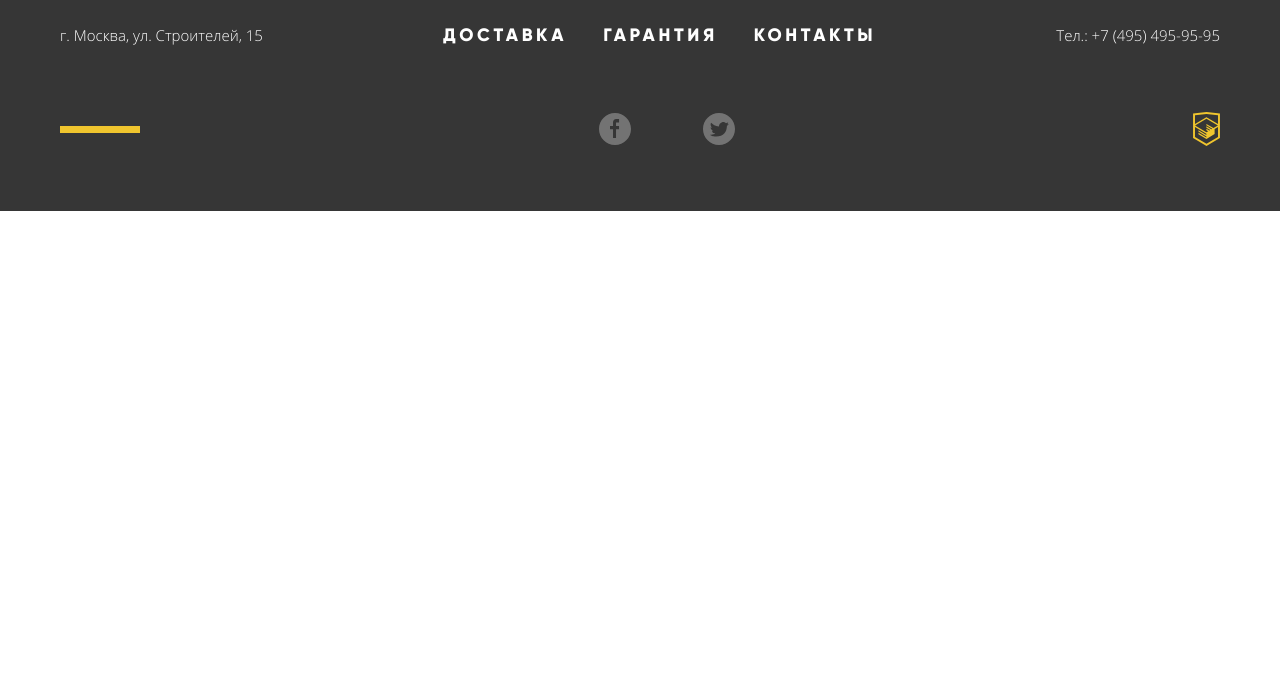
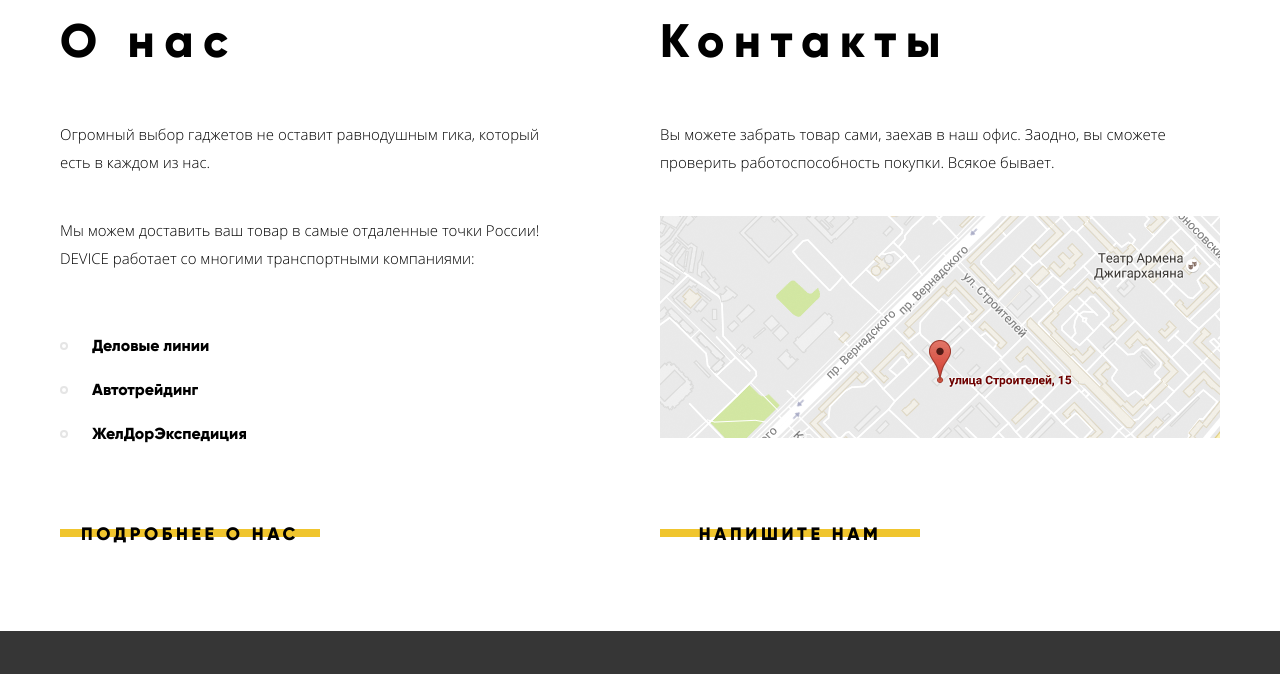
Before and after one commit to 1maximsafronov/32787-device-26, a website: page src/index.html in a window 1280 px wide. Shown: the part 792-1466 px from the top of the page. Before the commit the page ends 1003 px from the top, so only its background shows below. Drawn offline with nearby package versions, Linux system fonts and the light colour scheme; files that its build step writes are made by us from their sources.

Commit message:
Добавляет стилизацию разделов about-us, contact

```diff
--- a/src/index.html
+++ b/src/index.html
@@ -81,7 +81,7 @@
 
   <main class="page-main">
     <h1 class="visually-hidden">Девайс - Интернет-магазин гаджетов</h1>
-    <section class="promo" style="display: none;">
+    <section class="page-main__promo promo" style="display: none;">
       <h2 class="visually-hidden">Популярные товары</h2>
       <ul class="promo__list">
         <li class="promo__item promo-product">
@@ -144,7 +144,7 @@
       </ul>
     </section>
 
-    <section class="popular container">
+    <section class="page-main__popular popular container">
       <h2 class="visually-hidden">Популярные категории товаров</h2>
       <ul class="popular__list">
         <li class="popular__item">
@@ -200,7 +200,7 @@
       </ul>
     </section>
 
-    <section class="services" style="display: none;">
+    <section class="page-main__services services" style="display: none;">
       <h2 class="visually-hidden">Наши услуги</h2>
       <div class="services__wrapper">
         <ul class="services__nav">
@@ -228,7 +228,7 @@
       </div>
     </section>
 
-    <section class="brands container">
+    <section class="page-main__brands brands container">
       <h2 class="visually-hidden">Представленнные у нас бренды</h2>
       <ul class="brands__list">
         <li class="brands__item">
@@ -254,11 +254,12 @@
       </ul>
     </section>
 
-    <div>
-      <section class="about-us" style="display: none;">
+    <div class="page-main__columns container">
+      <section class="page-main__about-us about-us">
         <h2 class="about-us__title">О нас</h2>
         <p class="about-us__text">Огромный выбор гаджетов не оставит равнодушным гика, который есть в каждом из нас.</p>
-        <p class="about-us__text">Мы можем доставить ваш товар в самые отдаленные точки России! DEVICE работает со
+        <p class="about-us__text about-us__text--mb-60">Мы можем доставить ваш товар в самые отдаленные точки России!
+          DEVICE работает со
           многими транспортными компаниями:</p>
         <ul class="about-us__partners-list">
           <li class="about-us__partners-item">Деловые линии</li>
@@ -268,8 +269,8 @@
         <a class="about-us__read-more" href="#">Подробнее о нас</a>
       </section>
 
-      <section class="contact" style="display: none;">
-        <h2 class="contact">Контакты</h2>
+      <section class="page-main__contact contact">
+        <h2 class="contact__title">Контакты</h2>
         <p class="contact__text">Вы можете забрать товар сами, заехав в наш офис. Заодно, вы сможете проверить
           работоспособность покупки. Всякое бывает.</p>
         <a class="contact__map" href="#">
--- /dev/null
+++ b/src/sass/blocks/about-us.scss
@@ -0,0 +1,113 @@
+.about-us {
+  padding-top: 57px;
+}
+
+.about-us__title {
+  margin: 0;
+  margin-bottom: 50px;
+
+  letter-spacing: 0.2em;
+
+  font-family: $font-f-secondary;
+  font-size: 47px;
+  font-weight: 800;
+  line-height: 58px;
+}
+
+.about-us__text {
+  margin: 0;
+  margin-bottom: 40px;
+
+  line-height: 28px;
+
+  &--mb-60 {
+    margin-bottom: 60px;
+  }
+}
+
+.about-us__partners-list {
+  margin: 0;
+  margin-bottom: 65px;
+  padding: 0;
+
+  list-style: none;
+
+  font-family: $font-f-secondary;
+  font-size: 16px;
+  font-weight: 800;
+  line-height: 28px;
+}
+
+.about-us__partners-item {
+  position: relative;
+
+  margin-bottom: 16px;
+  padding-left: 32px;
+
+  &:last-child {
+    margin-bottom: 0;
+  }
+
+  &::before {
+    position: absolute;
+    top: calc(50% - 4px);
+    left: 0;
+
+    display: block;
+
+    width: 8px;
+    height: 8px;
+
+    content: "";
+
+    border: 2px solid $color-basic-grey-light;
+    border-radius: 50%;
+  }
+}
+
+.about-us__read-more {
+  position: relative;
+
+  display: inline-block;
+
+  min-width: 260px;
+  padding-top: 10px;
+  padding-right: 14px;
+  padding-bottom: 8px;
+  padding-left: 14px;
+
+  text-align: center;
+  letter-spacing: 0.2em;
+  text-transform: uppercase;
+
+  color: $color-basic-black;
+
+  font-family: $font-f-secondary;
+  font-size: 18px;
+  font-weight: 800;
+  line-height: 22px;
+
+  &::before {
+    position: absolute;
+    z-index: -1;
+    top: calc(50% - 4px);
+    right: 0;
+    left: 0;
+
+    height: 8px;
+
+    content: "";
+
+    background-color: $color-special-yellow-dark;
+  }
+
+  &:hover,
+  &:focus {
+    background-color: $color-special-yellow-dark;
+  }
+
+  &:active {
+    color: $color-basic-black-opacity-30;
+    background-color: $color-special-yellow-dark;
+  }
+}
--- a/src/sass/blocks/brands.scss
+++ b/src/sass/blocks/brands.scss
@@ -1,4 +1,5 @@
 .brands {
+  margin-bottom: 70px;
 }
 
 .brands__list {
--- /dev/null
+++ b/src/sass/blocks/contact.scss
@@ -0,0 +1,81 @@
+.contact {
+  padding-top: 57px;
+}
+
+.contact__title {
+  margin: 0;
+  margin-bottom: 50px;
+
+  letter-spacing: 0.2em;
+
+  font-family: $font-f-secondary;
+  font-size: 47px;
+  font-weight: 800;
+  line-height: 58px;
+}
+
+.contact__text {
+  margin: 0;
+  margin-bottom: 40px;
+
+  line-height: 28px;
+}
+
+.contact__map {
+  display: block;
+
+  width: 560px;
+  height: 222px;
+  margin-bottom: 75px;
+
+  img {
+    display: block;
+  }
+}
+
+.contact__write-us {
+  position: relative;
+
+  display: inline-block;
+
+  min-width: 260px;
+  padding-top: 10px;
+  padding-right: 14px;
+  padding-bottom: 8px;
+  padding-left: 14px;
+
+  text-align: center;
+  letter-spacing: 0.2em;
+  text-transform: uppercase;
+
+  color: $color-basic-black;
+
+  font-family: $font-f-secondary;
+  font-size: 18px;
+  font-weight: 800;
+  line-height: 22px;
+
+  &::before {
+    position: absolute;
+    z-index: -1;
+    top: calc(50% - 4px);
+    right: 0;
+    left: 0;
+
+    height: 8px;
+
+    content: "";
+
+    background-color: $color-special-yellow-dark;
+  }
+
+  &:hover,
+  &:focus {
+    background-color: $color-special-yellow-dark;
+  }
+
+  &:active {
+    color: $color-basic-black-opacity-30;
+    background-color: $color-special-yellow-dark;
+  }
+}
--- a/src/sass/blocks/page-footer.scss
+++ b/src/sass/blocks/page-footer.scss
@@ -1,4 +1,6 @@
 .page-footer {
+  margin-top: 78px;
+
   color: $color-basic-white;
   background-color: $color-basic-dark;
 }
--- /dev/null
+++ b/src/sass/blocks/page-main.scss
@@ -0,0 +1,12 @@
+.page-main__columns {
+  display: flex;
+  justify-content: space-between;
+}
+
+.page-main__about-us {
+  width: 500px;
+}
+
+.page-main__contact {
+  width: 560px;
+}
--- a/src/sass/style.scss
+++ b/src/sass/style.scss
@@ -9,6 +9,7 @@
 @import "blocks/visually-hidden.scss";
 @import "blocks/container.scss";
 @import "blocks/page-header.scss";
+@import "blocks/page-main.scss";
 @import "blocks/page-footer.scss";
 //
 @import "blocks/logotype.scss";
@@ -20,3 +21,5 @@
 @import "blocks/social.scss";
 @import "blocks/popular.scss";
 @import "blocks/brands.scss";
+@import "blocks/about-us.scss";
+@import "blocks/contact.scss";
```
